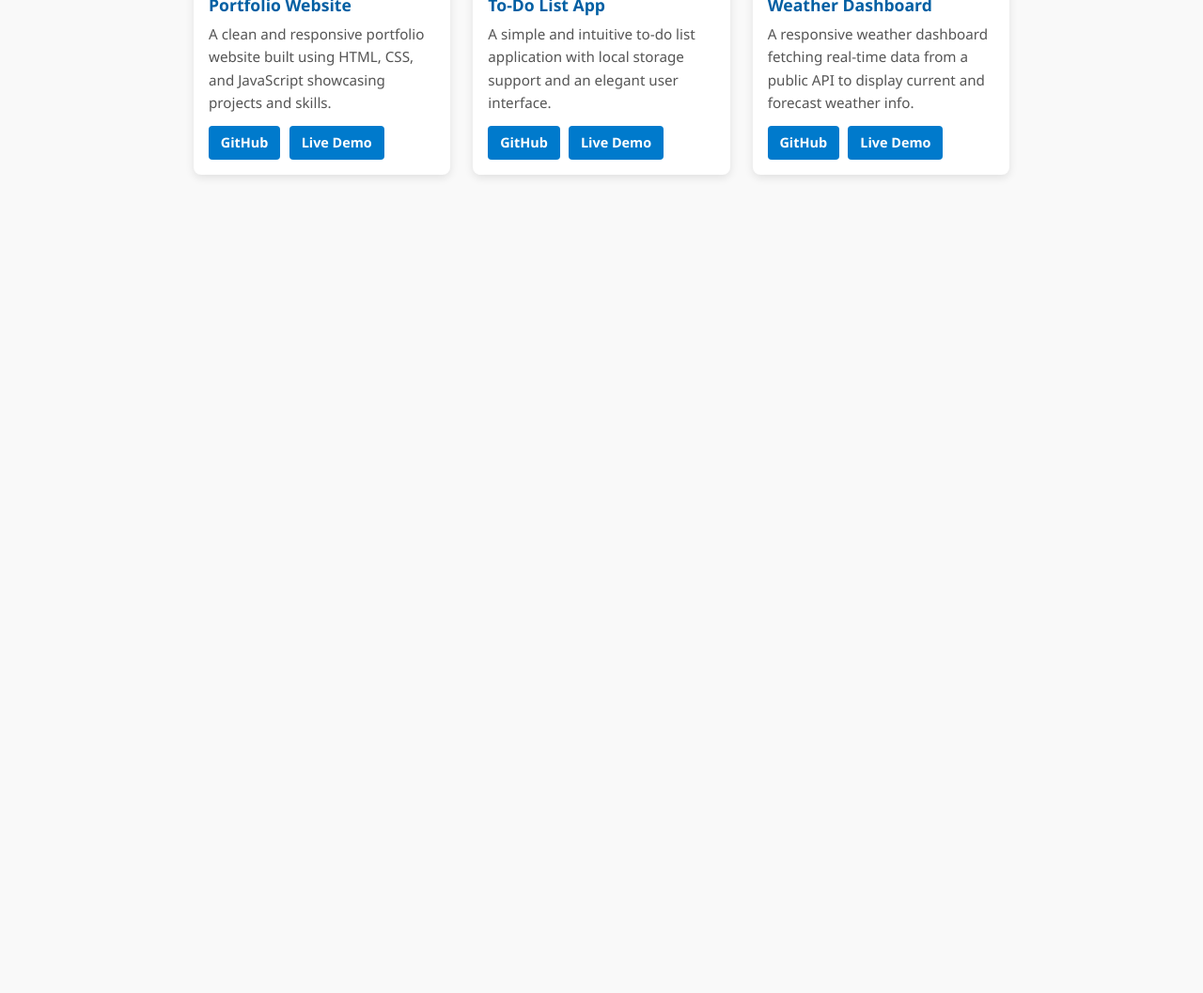
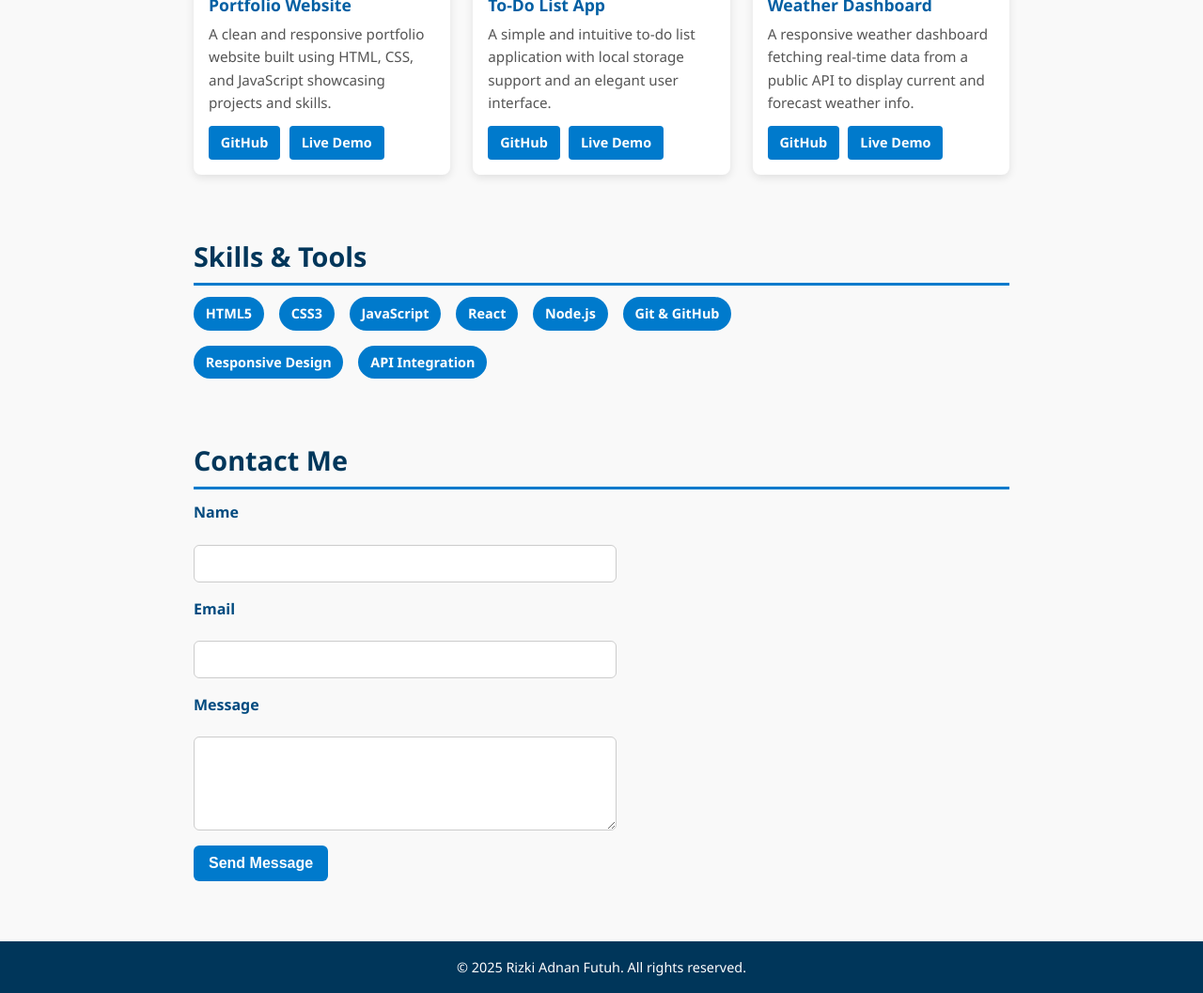
Before and after one commit to adnfutuh/web_rizki, a plain HTML site: page index.html in a window 1280 px wide. Shown: the part 567-1624 px from the top of the page at 94% size. Before the commit the page ends 800 px from the top, so only its background shows below. Drawn offline with Linux system fonts and the light colour scheme.

Commit message:
feat: add skills and contact section

```diff
--- /dev/null
+++ b/css/main/contact/contact.css
@@ -0,0 +1,54 @@
+#contactForm > span {
+  color: red;
+  font-size: 0.85rem;
+  display: none;
+}
+
+#contactForm {
+  max-width: 450px;
+  display: flex;
+  flex-direction: column;
+  gap: 1rem;
+}
+#contact label {
+  font-weight: 600;
+  color: #004a7f;
+  margin-bottom: 0.3rem;
+}
+#contact input[type="text"],
+#contact input[type="email"],
+#contact textarea {
+  padding: 0.5rem 0.6rem;
+  font-size: 1rem;
+  border: 1px solid #ccc;
+  border-radius: 6px;
+  resize: vertical;
+  transition: border-color 0.3s ease;
+  font-family: inherit;
+  font-weight: 400;
+}
+#contact input[type="text"]:focus,
+#contact input[type="email"]:focus,
+#contact textarea:focus {
+  outline: none;
+  border-color: #007acc;
+  box-shadow: 0 0 5px #a6d0ff;
+}
+#contact textarea {
+  min-height: 100px;
+}
+#contact button {
+  padding: 0.6rem 1rem;
+  border: none;
+  background-color: #007acc;
+  color: white;
+  font-weight: 700;
+  font-size: 1rem;
+  border-radius: 6px;
+  cursor: pointer;
+  transition: background-color 0.3s ease-in-out;
+  align-self: flex-start;
+}
+#contact button:hover {
+  background-color: #005fa3;
+}
--- /dev/null
+++ b/css/main/skills/skills.css
@@ -0,0 +1,15 @@
+.skills-list {
+  display: flex;
+  flex-wrap: wrap;
+  max-width: 700px;
+  gap: 1rem;
+}
+.skill-item {
+  background-color: #007acc;
+  color: white;
+  padding: 0.4rem 0.8rem;
+  border-radius: 20px;
+  font-weight: 600;
+  font-size: 0.9rem;
+  user-select: none;
+}
--- a/css/style.css
+++ b/css/style.css
@@ -11,6 +11,7 @@ body {
   scroll-behavior: smooth;
   min-height: 100vh;
 }
+/* Header */
 a {
   color: #007acc;
   text-decoration: none;
@@ -64,3 +65,12 @@ nav {
 .nav-links a:hover::after {
   transform: scale(0.5);
 }
+/* Footer */
+footer {
+  background-color: #00365a;
+  color: white;
+  text-align: center;
+  padding: 1rem 1rem;
+  font-size: 0.9rem;
+  user-select: none;
+}
--- a/index.html
+++ b/index.html
@@ -7,6 +7,8 @@
     <link rel="stylesheet" href="./css/main/main.css" />
     <link rel="stylesheet" href="./css/main/about/about.css" />
     <link rel="stylesheet" href="./css/main/projects/projects.css" />
+    <link rel="stylesheet" href="./css/main/skills/skills.css" />
+    <link rel="stylesheet" href="./css/main/contact/contact.css" />
     <title>My Portfolio</title>
   </head>
   <body>
@@ -103,6 +105,63 @@
           </article>
         </div>
       </section>
+
+      <section id="skills" tabindex="0" aria-label="Skills section">
+        <h2>Skills & Tools</h2>
+        <div class="skills-list" aria-label="List of technical skills">
+          <span class="skill-item">HTML5</span>
+          <span class="skill-item">CSS3</span>
+          <span class="skill-item">JavaScript</span>
+          <span class="skill-item">React</span>
+          <span class="skill-item">Node.js</span>
+          <span class="skill-item">Git & GitHub</span>
+          <span class="skill-item">Responsive Design</span>
+          <span class="skill-item">API Integration</span>
+        </div>
+      </section>
+
+      <section id="contact" tabindex="0" aria-label="Contact section">
+        <h2>Contact Me</h2>
+        <form id="contactForm" novalidate>
+          <label for="name">Name</label>
+          <input
+            type="text"
+            id="name"
+            name="name"
+            required
+            aria-required="true"
+            aria-describedby="nameError"
+          />
+          <span id="nameError">Please enter your name</span>
+          <label for="email">Email</label>
+          <input
+            type="email"
+            id="email"
+            name="email"
+            required
+            aria-required="true"
+            aria-describedby="emailError"
+          />
+          <span id="emailError">Please enter a valid email</span>
+          <label for="message">Message</label>
+          <textarea
+            id="message"
+            name="message"
+            required
+            aria-required="true"
+            aria-describedby="messageError"
+          ></textarea>
+          <span id="messageError">Please enter your message</span>
+          <button type="submit">Send Message</button>
+        </form>
+        <p
+          id="formMessage"
+          role="alert"
+          aria-live="polite"
+          style="color: green; font-weight: 600; margin-top: 0.8rem; display: none"
+        ></p>
+      </section>
     </main>
+    <footer>&copy; 2025 Rizki Adnan Futuh. All rights reserved.</footer>
   </body>
 </html>
```
